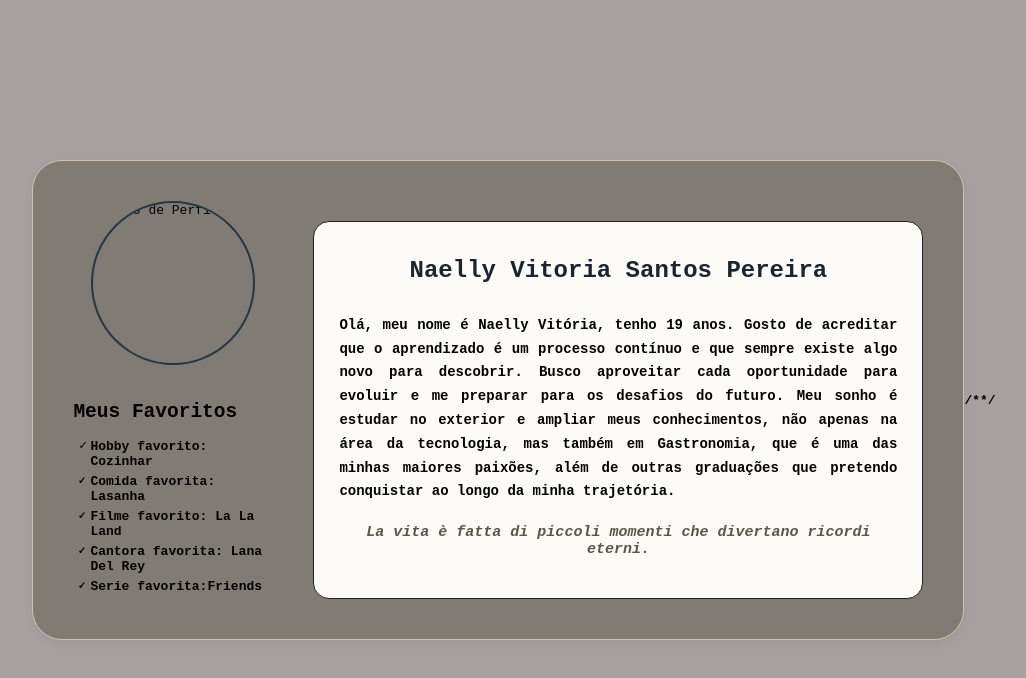
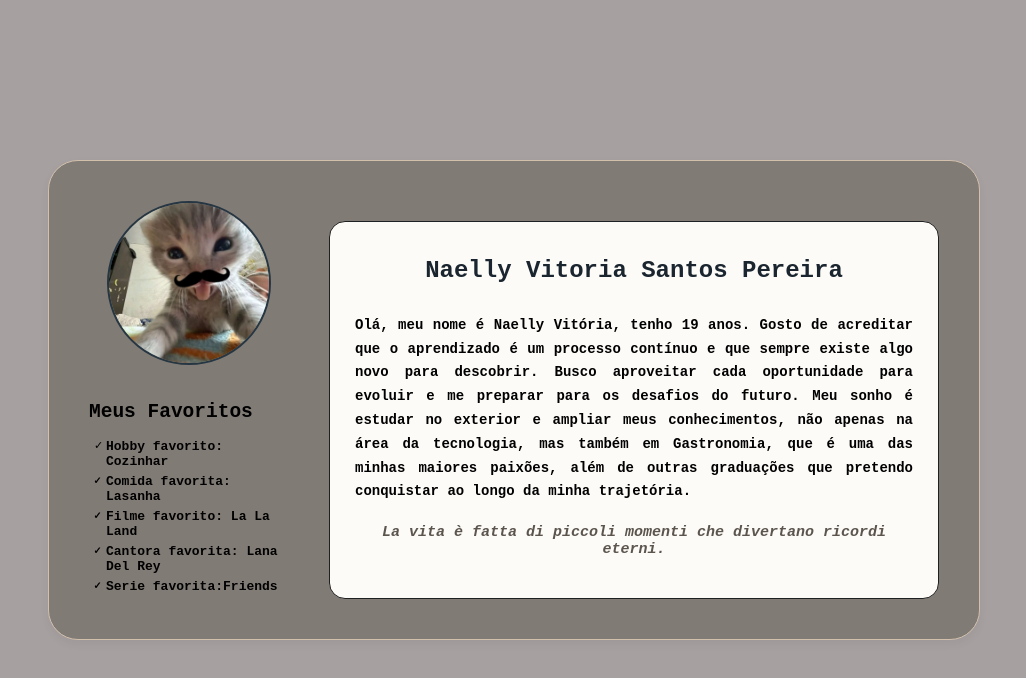
Before and after one commit to naellyvitoria/Cart-o-perfil-profissional, a plain HTML site: page index.html in a window 1280 px wide. Shown: the whole page, without its empty margins (126-1152 px from the left). Drawn offline with Linux system fonts and the light colour scheme.

Commit message:
cart-pessoal

```diff
--- a/cart-pessoal/index.html
+++ b/index.html
@@ -14,7 +14,7 @@
     <div class="cartao-perfil">
 
         <div class="coluna-esquerda">
-            <img src="gatinho.jpg" alt="Foto de Perfil" class="foto-redonda">
+            <img src="gatinho.jpg.jpg" alt="Foto de Perfil" class="foto-redonda">
 
             <div class="meus-hobbies">
                 <h2>Meus Favoritos</h2>
@@ -44,7 +44,5 @@
 
     </div>
 
-    /**/
-
 </body>
 </html>
```
Also changed, not shown: gatinho.jpg.jpg (renamed from cart-pessoal/gatinho.jpg.jpg), style.css (renamed from cart-pessoal/style.css).
